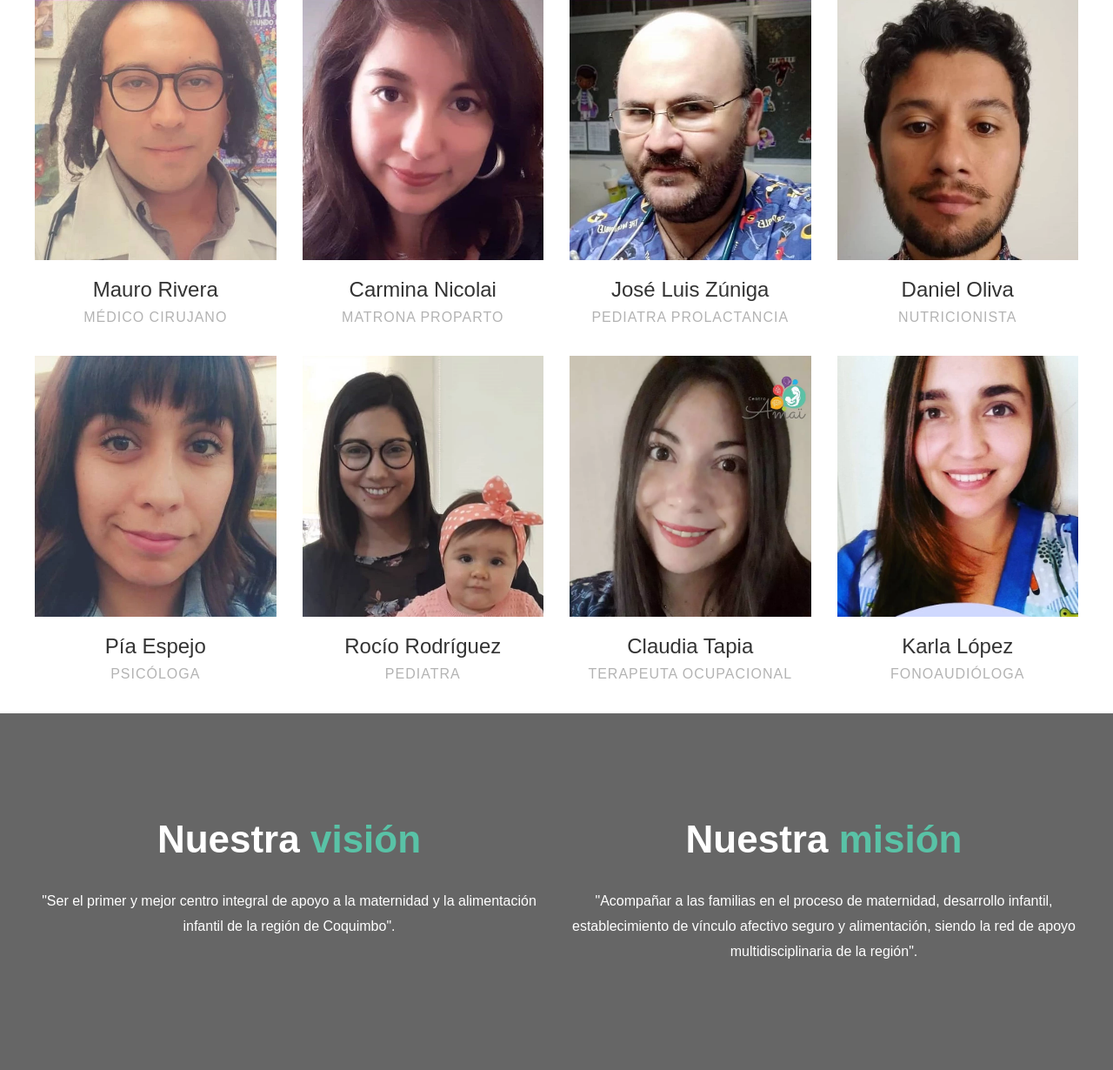
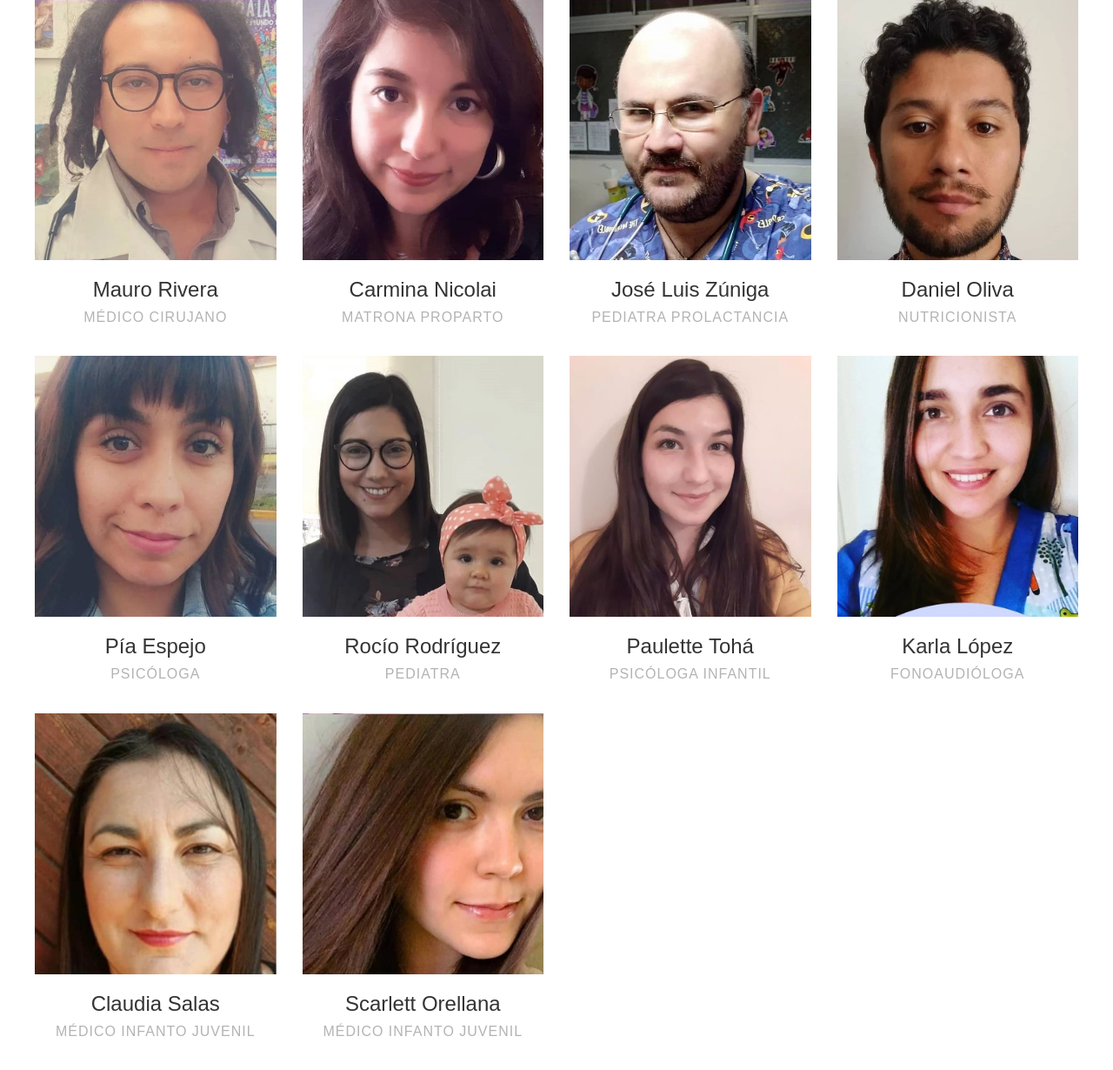
Before and after one commit to lopez-eguiluz-ltda/mundi.cl, a PHP site: page / in a window 1280 px wide. Shown: the part 2749-3979 px from the top of the page at 87% size. Run offline with PHP 8.4, Linux system fonts and the light colour scheme; some libraries are stand-ins or nearby versions; some web fonts are replaced.

Commit message:
Actualizacion de personal

```diff
--- a/css/custom.css
+++ b/css/custom.css
@@ -143,11 +143,11 @@
 }
 
 .no-webp .img#item7 {
-    background-image: url(../images/claudia_tapia.jpg);
+    background-image: url(../images/paulette_toha.jepg);
 }
 
 .webp .img#item7 {
-    background-image: url(../images/claudia_tapia.webp);
+    background-image: url(../images/paulette_toha.webp);
 }
 
 .no-webp .img#item8 {
@@ -156,6 +156,22 @@
 
 .webp .img#item8 {
     background-image: url(../images/karla_lopez.webp);
+}
+
+.no-webp .img#item9 {
+    background-image: url(../images/claudia_salas.jpeg);
+}
+
+.webp .img#item9 {
+    background-image: url(../images/claudia_salas.webp);
+}
+
+.no-webp .img#item10 {
+    background-image: url(../images/scarlett_orellana.jpeg);
+}
+
+.webp .img#item10 {
+    background-image: url(../images/scarlett_orellana.webp);
 }
 
 
@@ -168,3 +184,11 @@
 .webp .ftco-section#section-counter {
     background-image: url(../images/foto_mision_vision.webp);
 }
+
+
+/*HOvER*/
+
+.staff:hover .text h3,
+.staff:focus .text h3 {
+    color: #59c2a6;
+}
--- a/index.php
+++ b/index.php
@@ -530,8 +530,8 @@ header("Content-Security-Policy:frame-ancestors 'none'; default-src 'self';img-s
 							</div>
 						</div>
 						<div class="text pt-3 text-center">
-							<h3>Claudia Tapia</h3>
-							<span class="position">Terapeuta Ocupacional</span>
+							<h3>Paulette Tohá</h3>
+							<span class="position">Psicóloga Infantil</span>
 							<!--<div class="faded">
 								<p>I am an ambitious workaholic, but apart from that, pretty simple person.</p>
 								<ul class="ftco-social text-center">
@@ -554,6 +554,50 @@ header("Content-Security-Policy:frame-ancestors 'none'; default-src 'self';img-s
 						<div class="text pt-3 text-center">
 							<h3>Karla López</h3>
 							<span class="position">Fonoaudióloga</span>
+							<!--<div class="faded">
+								<p>I am an ambitious workaholic, but apart from that, pretty simple person.</p>
+								<ul class="ftco-social text-center">
+									<li class="ftco-animate"><a href="#"><span class="icon-twitter"></span></a></li>
+									<li class="ftco-animate"><a href="#"><span class="icon-facebook"></span></a></li>
+									<li class="ftco-animate"><a href="#"><span class="icon-google-plus"></span></a></li>
+									<li class="ftco-animate"><a href="#"><span class="icon-instagram"></span></a></li>
+								</ul>
+							</div>-->
+						</div>
+					</div>
+				</div>
+
+				<div class="col-md-6 col-lg-3 ftco-animate">
+					<div class="staff">
+						<div class="img-wrap d-flex align-items-stretch">
+							<div class="img align-self-stretch" id="item9">
+							</div>
+						</div>
+						<div class="text pt-3 text-center">
+							<h3>Claudia Salas</h3>
+							<span class="position">Médico Infanto Juvenil</span>
+							<!--<div class="faded">
+								<p>I am an ambitious workaholic, but apart from that, pretty simple person.</p>
+								<ul class="ftco-social text-center">
+									<li class="ftco-animate"><a href="#"><span class="icon-twitter"></span></a></li>
+									<li class="ftco-animate"><a href="#"><span class="icon-facebook"></span></a></li>
+									<li class="ftco-animate"><a href="#"><span class="icon-google-plus"></span></a></li>
+									<li class="ftco-animate"><a href="#"><span class="icon-instagram"></span></a></li>
+								</ul>
+							</div>-->
+						</div>
+					</div>
+				</div>
+
+				<div class="col-md-6 col-lg-3 ftco-animate">
+					<div class="staff">
+						<div class="img-wrap d-flex align-items-stretch">
+							<div class="img align-self-stretch" id="item10">
+							</div>
+						</div>
+						<div class="text pt-3 text-center">
+							<h3>Scarlett Orellana</h3>
+							<span class="position">Médico Infanto Juvenil</span>
 							<!--<div class="faded">
 								<p>I am an ambitious workaholic, but apart from that, pretty simple person.</p>
 								<ul class="ftco-social text-center">
```
Also changed, not shown: images/claudia_salas.jpeg (added), images/claudia_salas.webp (added), images/paulette_toha.jpeg (added), images/paulette_toha.webp (added), images/scarlett_orellana.jpeg (added), images/scarlett_orellana.webp (added).
